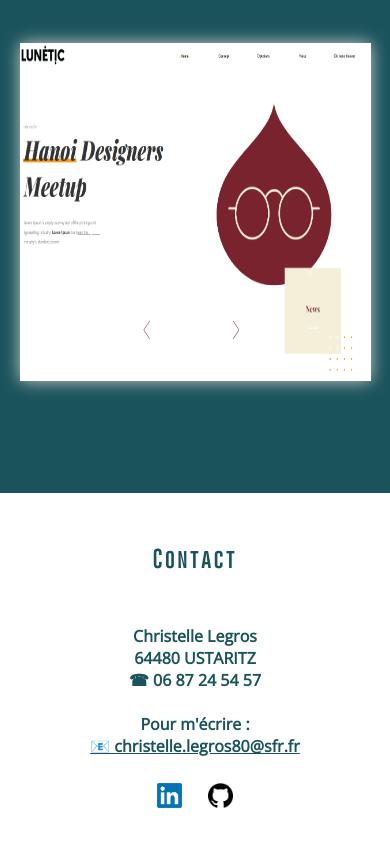
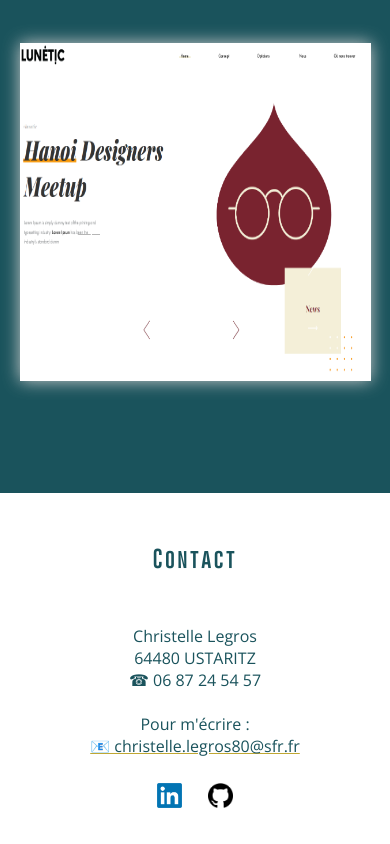
Before and after one commit to Christelle-Legros/Portfolio, a React (Create React App) app: page / in a window 390 px wide. Shown: the part 2417-3261 px from the top of the page. Built offline with nearby package versions, Linux system fonts and the light colour scheme.

Commit message:
Modif css responsive

```diff
--- a/src/styles/_contact.scss
+++ b/src/styles/_contact.scss
@@ -14,14 +14,13 @@
   &__social {
     text-align: center;
     font-size: 1.2em;
-    font-weight: bold;
 
     a {
       color: $blueDuck;
     }
 
     .mail {
-      text-decoration: underline;
+      text-decoration: underline $yellowMustard;
     }
 
     .mail:hover {
@@ -58,7 +57,6 @@
     &__social {
       text-align: center;
       font-size: 1em;
-      font-weight: bold;
     }
 
     &__logos {
```
